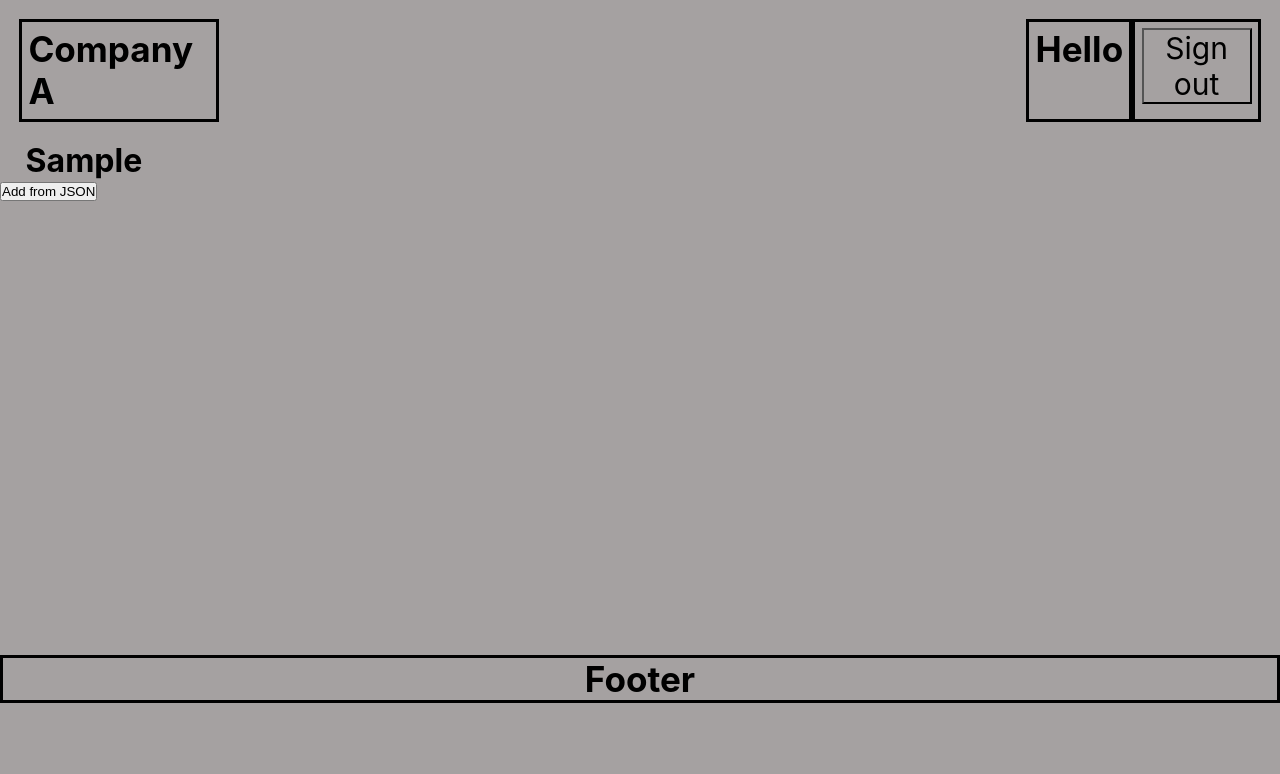
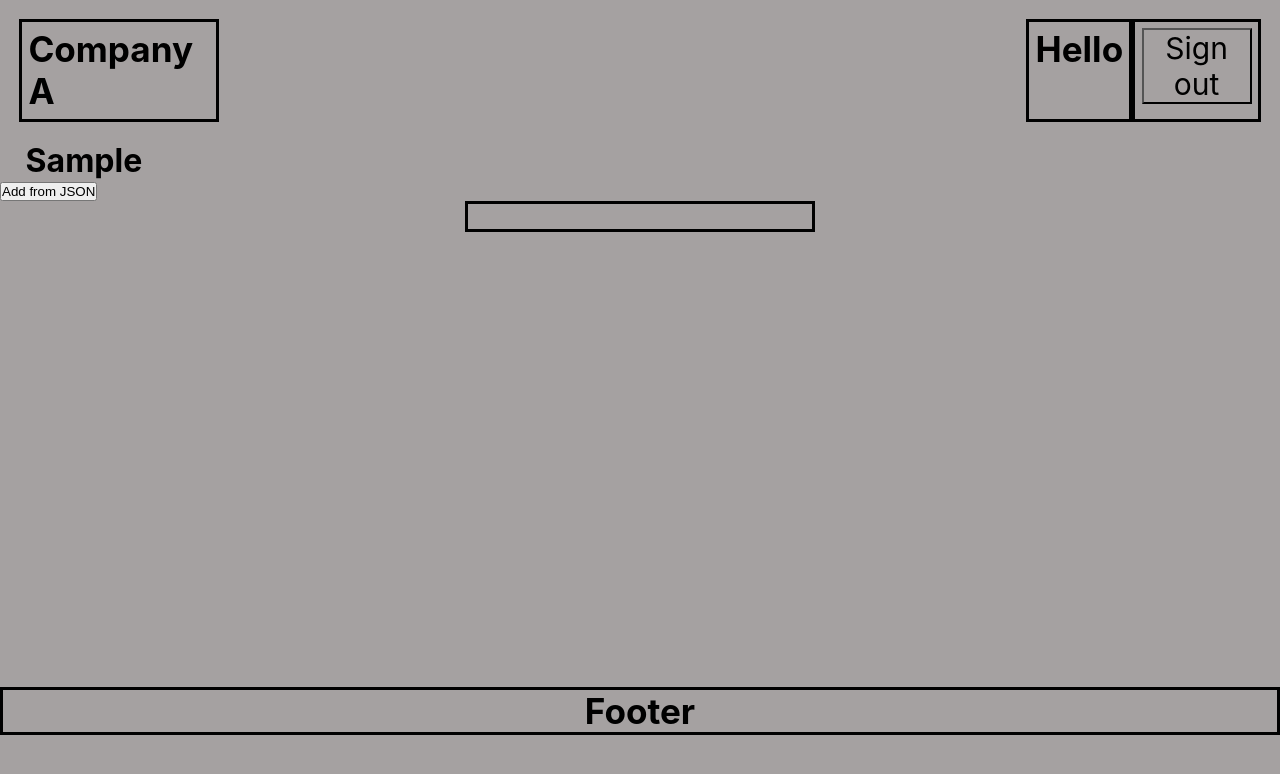
Before and after one commit to nazar2343/project_test, a React (Create React App) app in the folder test-project/: page / in a window 1280 px wide. Both pictures are taken after typing "Sample", "name@example.com", "Sample123" into the empty fields and a click on the button "Sign in". Shown: the top 774 px of the page. Built offline with nearby package versions, Linux system fonts and the light colour scheme.

Commit message:
test-project

```diff
--- a/test-project/src/components/SignOut.css
+++ b/test-project/src/components/SignOut.css
@@ -45,14 +45,29 @@ h1 {
     margin-left: 2%;
 }
 
-/* .title {
-    border: solid;
-    display: flex;
-    justify-content: center;
+.title {
+    border: solid 1px;
 }
 
 .body {
+    border: solid 1px;
+}
+
+.head {
     border: solid;
+    justify-content: center;
+    align-items: center;
+    width: 350px;
+    padding: 1%;
+    text-align: center;
     display: flex;
+    flex-direction: column;
+}
+
+.action {
+    text-align: center;
+    display: flex;
+    flex-direction: column;
     justify-content: center;
-} */
+    align-items: center;
+}
--- a/test-project/src/components/SignOut.js
+++ b/test-project/src/components/SignOut.js
@@ -25,7 +25,7 @@ const SignOut = () => {
     }
 
     return (
-        <div>
+        <>
             <div className='container_header1'>
                 <div className='container_header2'>
                     <h3 className="company">Company A</h3>
@@ -44,14 +44,17 @@ const SignOut = () => {
             <button className='btn' onClick={() => {
                 getData()
             }}> Add from JSON</button>
-            <div>{
-                users?.users?.map(e=><div className="title">Title:{e.title} <div className="body">Body:{e.body}</div></div>)
-            }</div>
+            <div className="action">
+                <div className="head">{
+                    users?.users?.map(e => <div className="title">Title:{e.title}
+                        <div className="body">Body:{e.body}</div></div>)
+                }</div>
+            </div>
 
             <div className='container1'>
                 <h3>Footer</h3>
             </div>
-        </div>
+        </>
 
     );
 }
```
Also changed, not shown: test-project/src/components/Login.css (+3 -11 lines).
